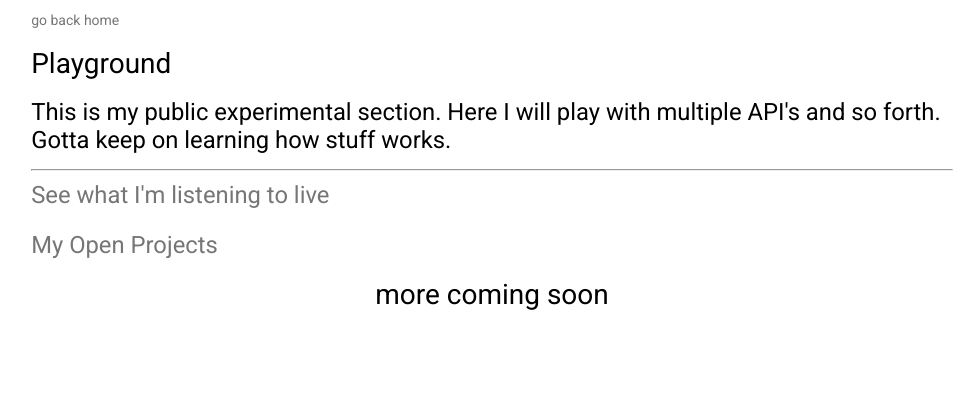
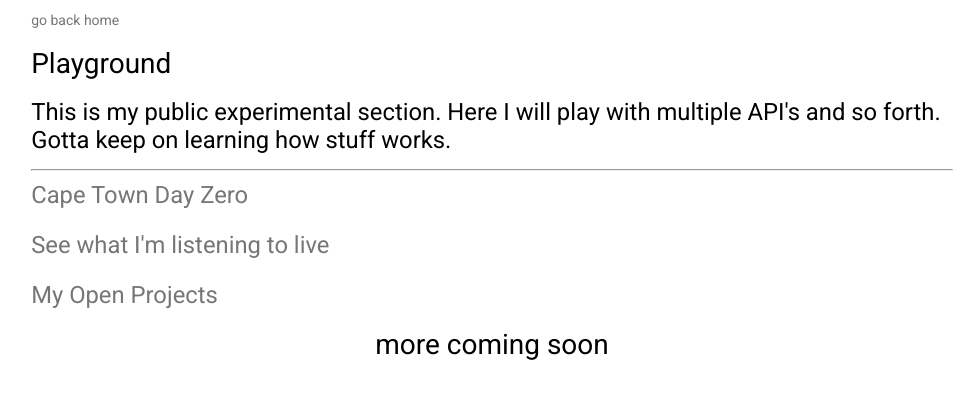
Before and after one commit to burgundy93/flaskblog, a Flask app: page /play in a window 1280 px wide. Shown: the top 399 px of the page, without its empty margins (148-1118 px from the left). Run offline with Flask 2, Linux system fonts and the light colour scheme; some libraries are stand-ins or nearby versions.

Commit message:
added capetown to playground

```diff
--- a/templates/play.html
+++ b/templates/play.html
@@ -33,7 +33,7 @@ Peace!
                     <h2>This is my public experimental section. Here I will play with multiple API's and so forth. Gotta keep on learning how stuff works.</h2>
 
                     <hr>
-
+                    <h2><a href="https://dayzero.ronaldlangeveld.com" target="_blank">Cape Town Day Zero</a></h2>
                     <h2><a href="play/music">See what I'm listening to live</a></h2>
                     <h2><a href="/open">My Open Projects</a></h2>
                     <h1 style="text-align: center;">more coming soon</h1>
```
